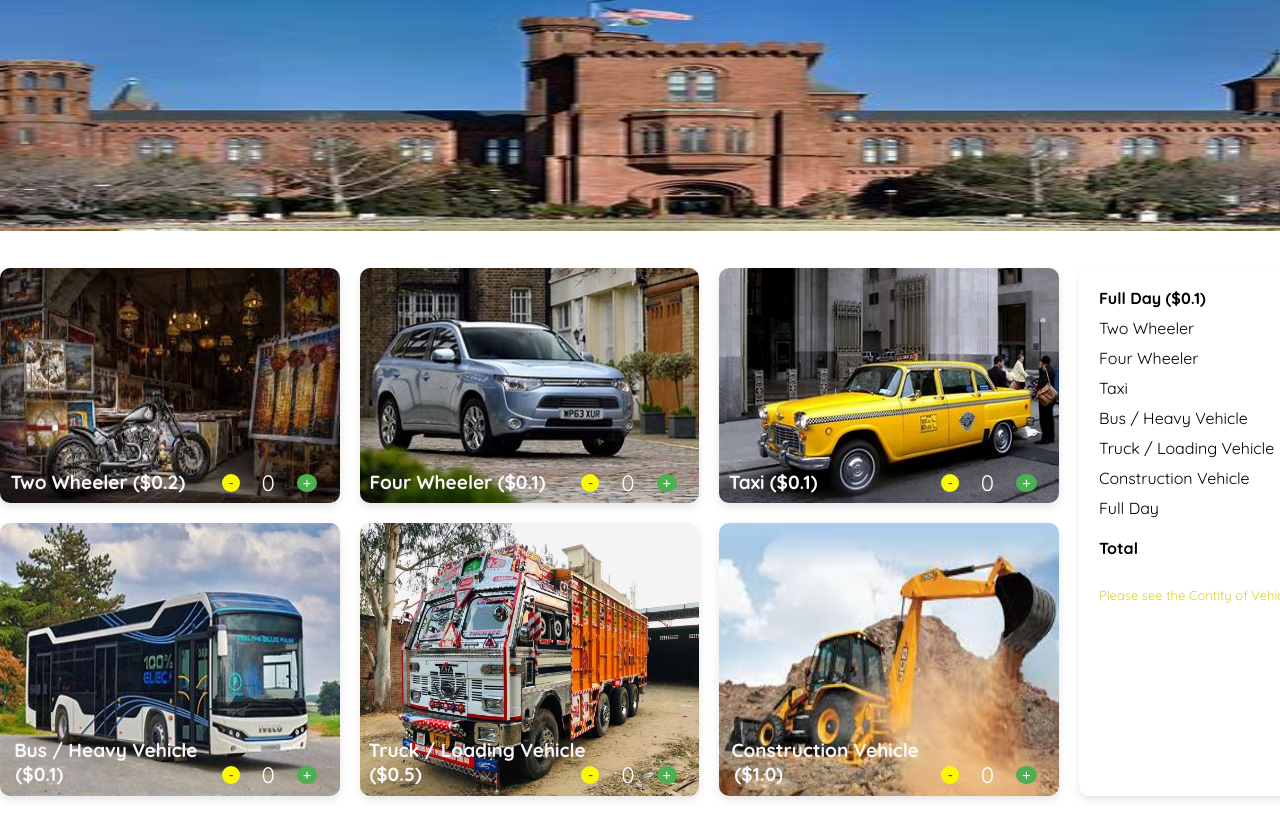
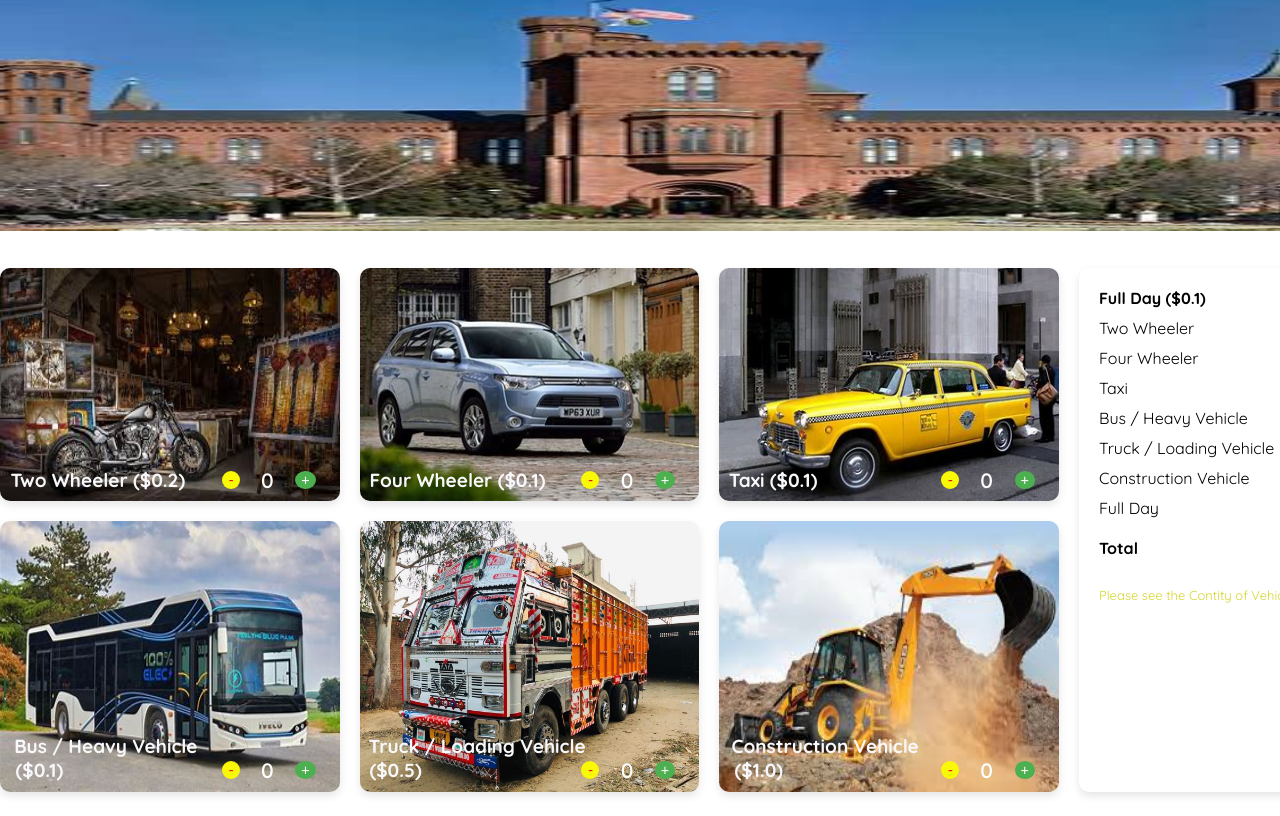
Before and after one commit to nkayat/Ticket-Website, a plain HTML site: page Ticket Website/index.html in a window 1280 px wide. Shown: the part 62-878 px from the top of the page. Drawn offline with Linux system fonts and the light colour scheme.

Commit message:
Add New Web Application

```diff
--- a/Ticket Website/style.css
+++ b/Ticket Website/style.css
@@ -208,9 +208,10 @@ top: -25px;
 }
 
 .count {
-  font-size: 1.4em;
-  margin-left: 22px;
-  margin-right: 22px;
+  font-size: 1.3em;
+  font-weight: 600;
+  margin-left: 21.5px;
+  margin-right: 21.5px;
   color: #ffffff;
 }
 
```
